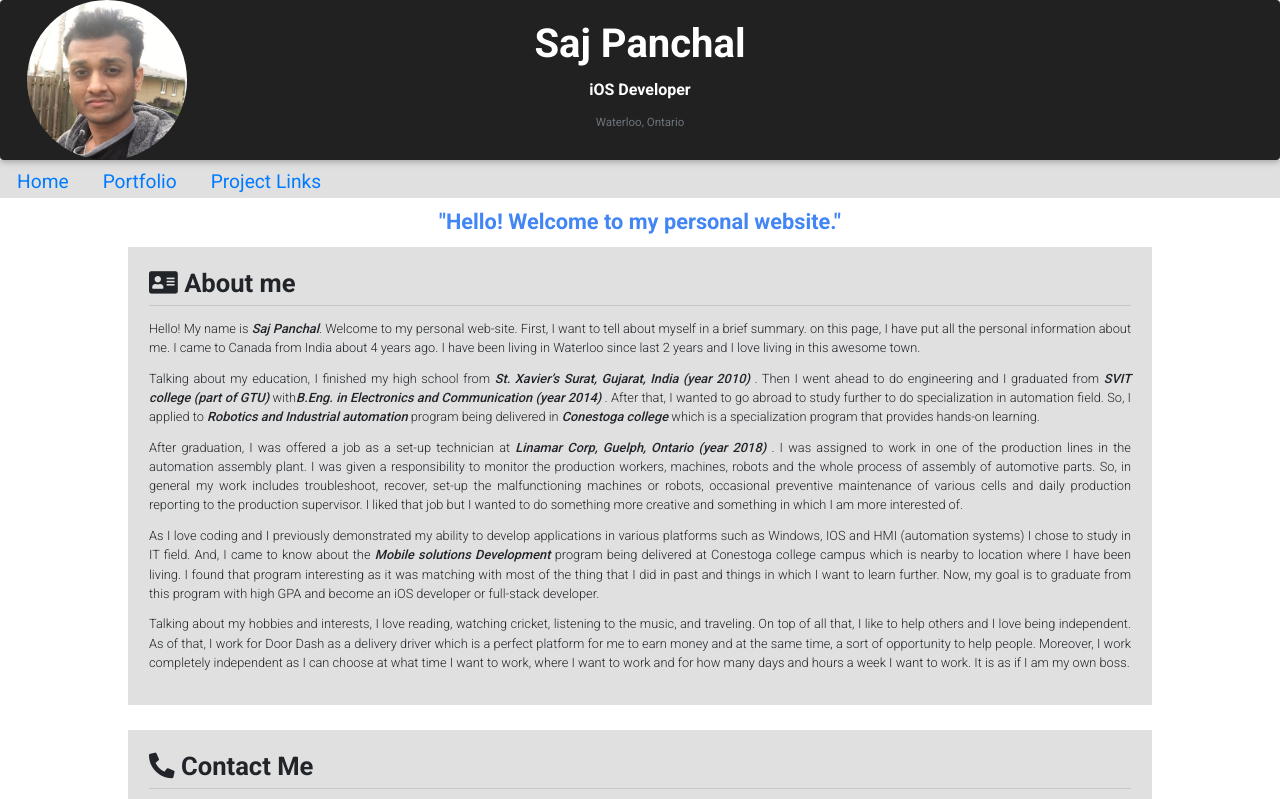
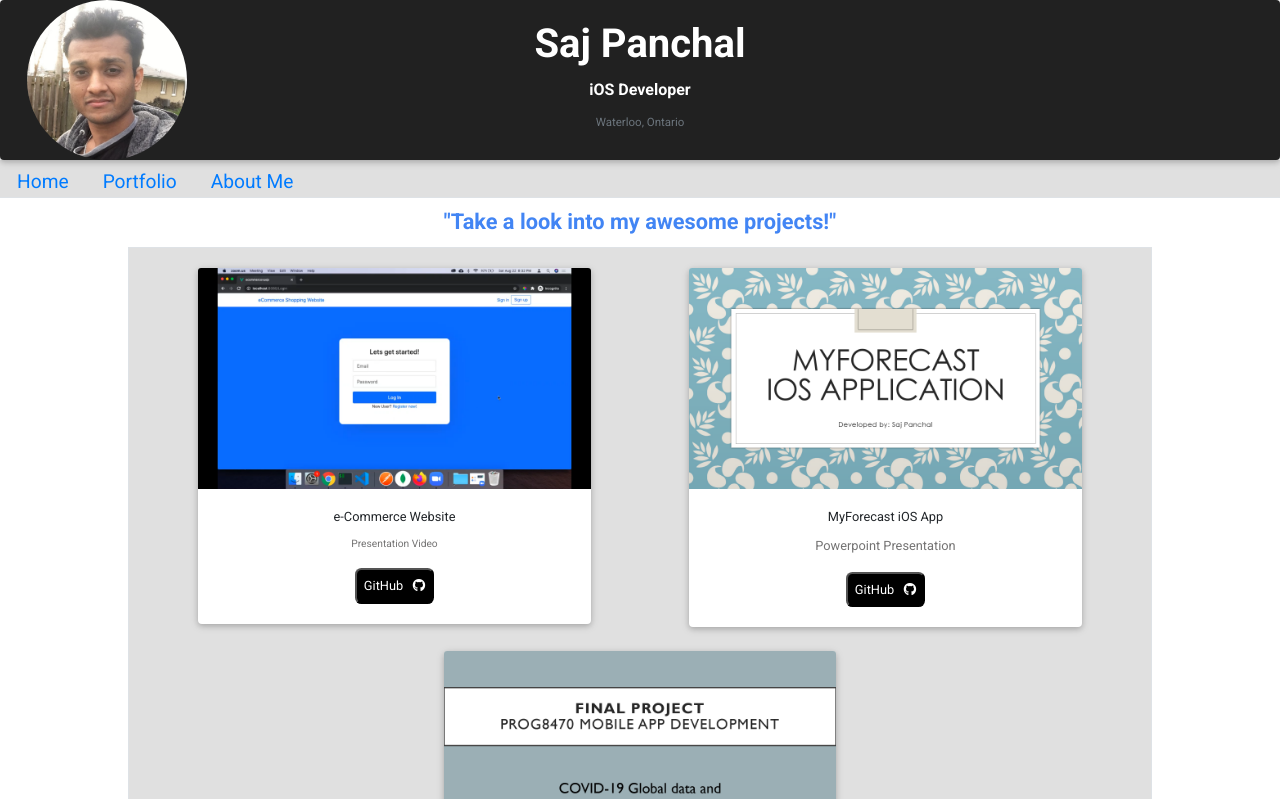
Before and after one commit to sajpanchal/saj-portfolio, a React (Create React App) app: page / in a window 1280 px wide. Shown: the top 799 px of the page. Built offline with nearby package versions, Linux system fonts and the light colour scheme.

Commit message:
navbar updated. bug fixed with alerttext ui

```diff
--- a/src/App.js
+++ b/src/App.js
@@ -18,7 +18,7 @@ function App() {
           <Route path="/aboutme" component={AboutMe}></Route>
           <Route path="/portfolio" component={Portfolio}></Route>
           <Route path="/projectlinks" component={ProjectLinks}></Route>
-          <Route path="/" component={AboutMe}></Route>
+          <Route path="/" component={ProjectLinks}></Route>
         </Switch>
       </div>
       <footer style={{ height: "5vw" }}>
--- a/src/aboutme.js
+++ b/src/aboutme.js
@@ -210,6 +210,7 @@ class AboutMe extends React.Component {
             <br className="break"></br>
             <br className="break"></br>
             <input className="submit" type="submit" value="Submit"></input>
+            <br className="break"></br>
             {this.state.success && (
               <span className="success">
                 "your message is sent successfully!"
--- a/src/navbar.js
+++ b/src/navbar.js
@@ -10,7 +10,7 @@ function Navbar() {
             className="nav-link"
             id="nav-home-tab"
             data-toggle="tab"
-            to="/aboutme"
+            to="/projectlinks"
             role="tab"
             aria-controls="nav-home"
             aria-selected="true"
@@ -32,12 +32,12 @@ function Navbar() {
             className="nav-link"
             id="nav-contact-tab"
             data-toggle="tab"
-            to="/projectlinks"
+            to="/aboutme"
             role="tab"
             aria-controls="nav-contact"
             aria-selected="false"
           >
-            Project Links
+            About Me
           </NavLink>
         </div>
       </nav>
```
